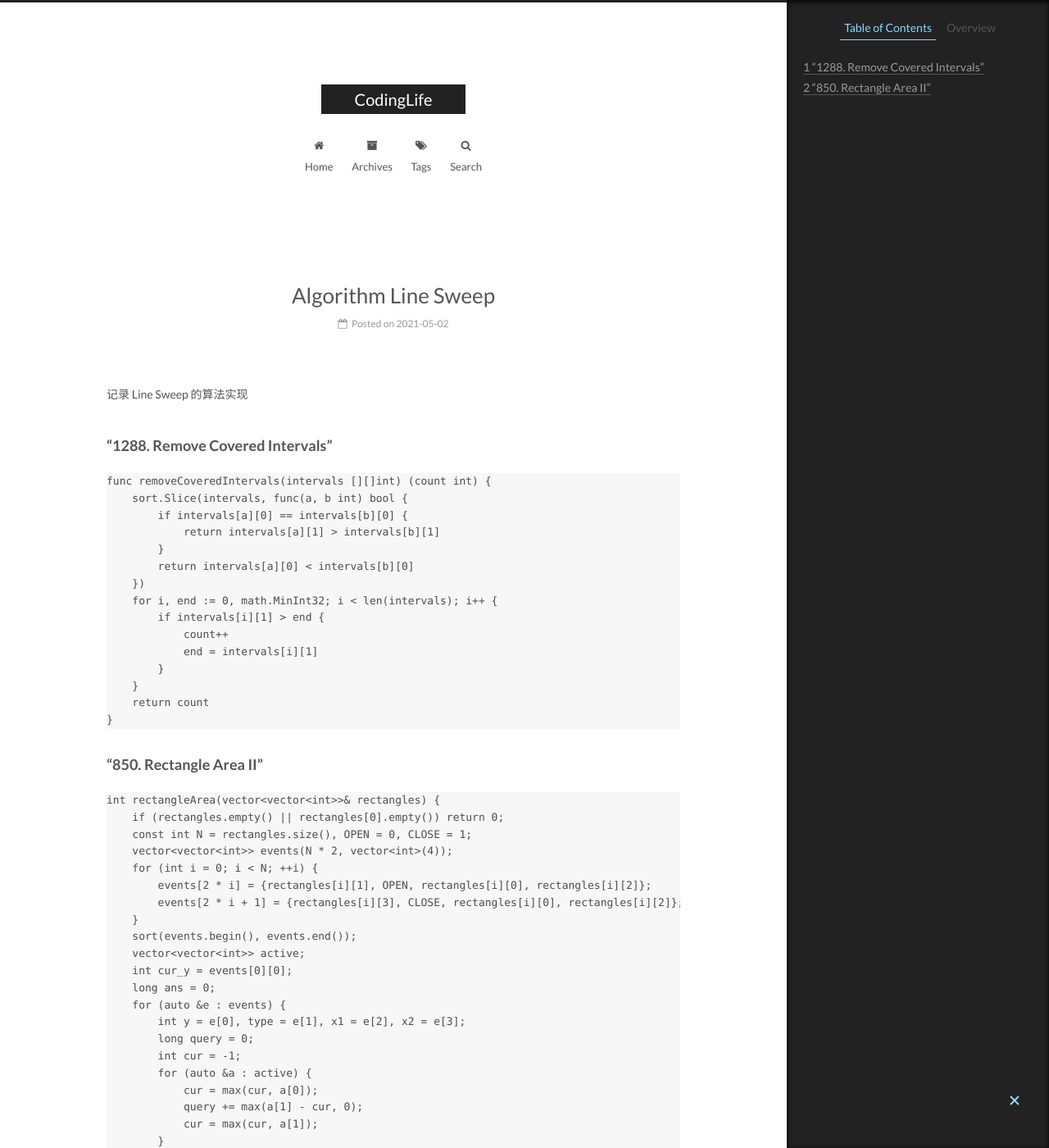
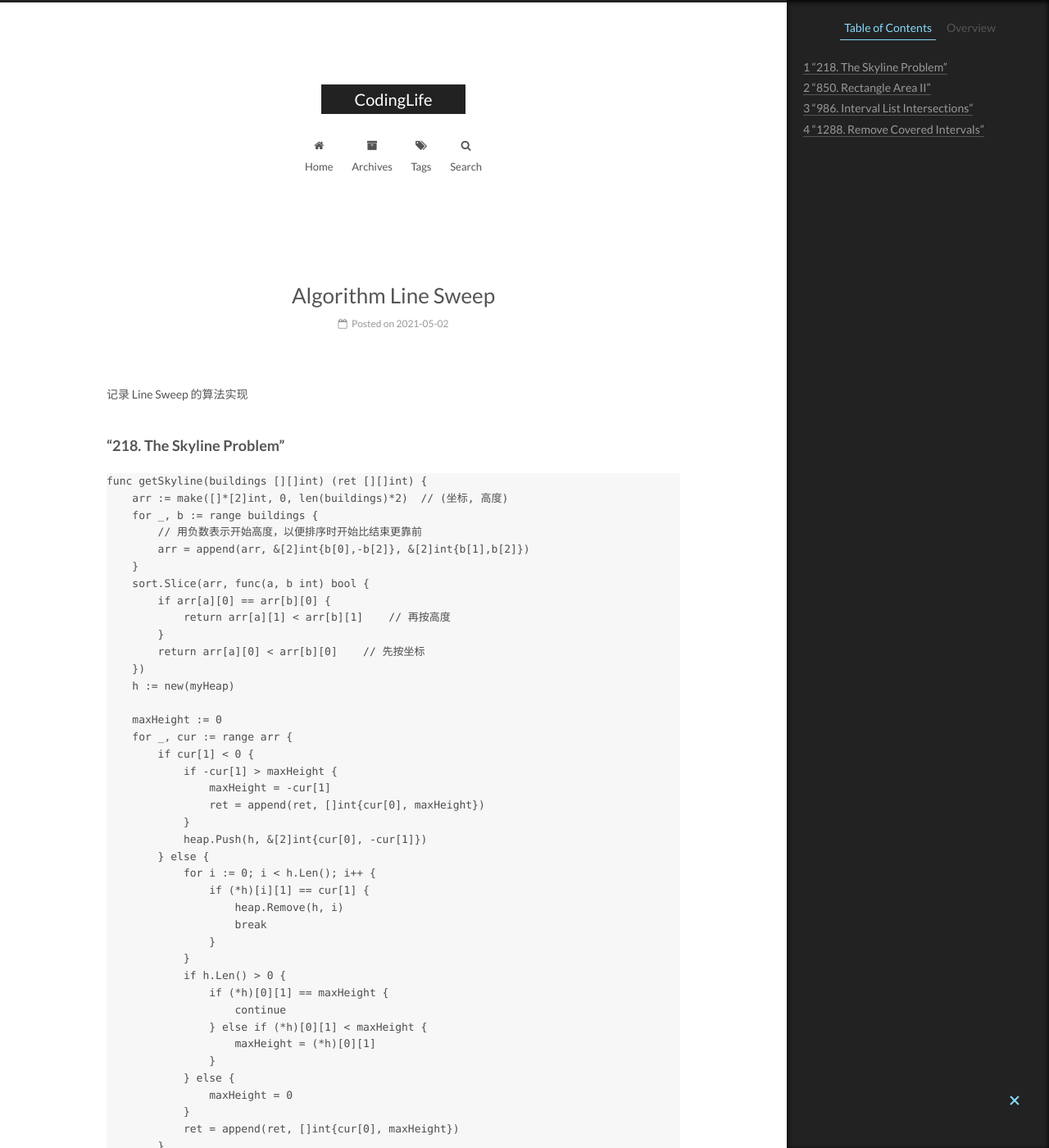
Before and after one commit to CodeHunter2006/CodeHunter2006.github.io, a Jekyll site: the page built from _posts/2021-05-02-Algorithm_LineSweep.md, in a window 1280 px wide and 1400 px high. Shown: the whole window at 82% size. Built offline with Jekyll 4.4.1, drawn with Linux system fonts in a browser that asks for light colours; some of the changed text lies outside the part shown.

Commit message:
[doc]: add contents.

````diff
--- a/_posts/2021-05-02-Algorithm_LineSweep.md
+++ b/_posts/2021-05-02-Algorithm_LineSweep.md
@@ -7,23 +7,65 @@ tags: Algorithm Leetcode
 
 记录 Line Sweep 的算法实现
 
-### "1288. Remove Covered Intervals"
+### "218. The Skyline Problem"
 
 ```Go
-func removeCoveredIntervals(intervals [][]int) (count int) {
-    sort.Slice(intervals, func(a, b int) bool {
-        if intervals[a][0] == intervals[b][0] {
-            return intervals[a][1] > intervals[b][1]
+func getSkyline(buildings [][]int) (ret [][]int) {
+    arr := make([]*[2]int, 0, len(buildings)*2)  // (坐标, 高度)
+    for _, b := range buildings {
+        // 用负数表示开始高度，以便排序时开始比结束更靠前
+        arr = append(arr, &[2]int{b[0],-b[2]}, &[2]int{b[1],b[2]})
+    }
+    sort.Slice(arr, func(a, b int) bool {
+        if arr[a][0] == arr[b][0] {
+            return arr[a][1] < arr[b][1]    // 再按高度
         }
-        return intervals[a][0] < intervals[b][0]
+        return arr[a][0] < arr[b][0]    // 先按坐标
     })
-    for i, end := 0, math.MinInt32; i < len(intervals); i++ {
-        if intervals[i][1] > end {
-            count++
-            end = intervals[i][1]
+    h := new(myHeap)
+
+    maxHeight := 0
+    for _, cur := range arr {
+        if cur[1] < 0 {
+            if -cur[1] > maxHeight {
+                maxHeight = -cur[1]
+                ret = append(ret, []int{cur[0], maxHeight})
+            }
+            heap.Push(h, &[2]int{cur[0], -cur[1]})
+        } else {
+            for i := 0; i < h.Len(); i++ {
+                if (*h)[i][1] == cur[1] {
+                    heap.Remove(h, i)
+                    break
+                }
+            }
+            if h.Len() > 0 {
+                if (*h)[0][1] == maxHeight {
+                    continue
+                } else if (*h)[0][1] < maxHeight {
+                    maxHeight = (*h)[0][1]
+                }
+            } else {
+                maxHeight = 0
+            }
+            ret = append(ret, []int{cur[0], maxHeight})
         }
     }
-    return count
+
+    return ret
+}
+
+type myHeap []*[2]int   // (坐标, 高度)
+func (p *myHeap) Len() int { return len(*p) }
+func (p *myHeap) Less(a, b int) bool {
+    return (*p)[a][1] > (*p)[b][1]
+}
+func (p *myHeap) Swap(a, b int) { (*p)[a], (*p)[b] = (*p)[b], (*p)[a] }
+func (p *myHeap) Push(x interface{}) { (*p) = append((*p), x.(*[2]int)) }
+func (p *myHeap) Pop() interface{} {
+    tmp := (*p)[len(*p)-1]
+    (*p) = (*p)[:len(*p)-1]
+    return tmp
 }
 ```
 
@@ -69,3 +111,80 @@ int rectangleArea(vector<vector<int>>& rectangles) {
     return ans;
 }
 ```
+
+### "986. Interval List Intersections"
+
+```Go
+// version 1
+func intervalIntersection(firstList [][]int, secondList [][]int) (ret [][]int) {
+    type changePoint struct {
+        pos int
+        action bool // false end; true start
+    }
+    allActions := make([]*changePoint, 0, len(firstList)*2 + len(secondList)*2)
+    for _, v := range firstList {
+        allActions = append(allActions, &changePoint{v[0], true}, &changePoint{v[1], false})
+    }
+    for _, v := range secondList {
+        allActions = append(allActions, &changePoint{v[0], true}, &changePoint{v[1], false})
+    }
+
+    sort.Slice(allActions, func(a, b int) bool {
+        if allActions[a].pos == allActions[b].pos {
+            return allActions[a].action
+        }
+        return allActions[a].pos < allActions[b].pos
+    })
+
+    for i, count, lastStart := 0, 0, 0; i < len(allActions); i++ {
+        if allActions[i].action {
+            count++
+            lastStart = allActions[i].pos
+        } else {
+            if count > 1 {
+                ret = append(ret, []int{lastStart, allActions[i].pos})
+            }
+            count--
+        }
+    }
+    return ret
+}
+```
+
+```Go
+// version 2
+func intervalIntersection(firstList [][]int, secondList [][]int) (ret [][]int) {
+    for i, j := 0, 0; i < len(firstList) && j < len(secondList); {
+        low, high := max(firstList[i][0], secondList[j][0]), min(firstList[i][1], secondList[j][1])
+        if low <= high {
+            ret = append(ret, []int{low, high})
+        }
+        if firstList[i][1] < secondList[j][1] {
+            i++
+        } else {
+            j++
+        }
+    }
+    return ret
+}
+```
+
+### "1288. Remove Covered Intervals"
+
+```Go
+func removeCoveredIntervals(intervals [][]int) (count int) {
+    sort.Slice(intervals, func(a, b int) bool {
+        if intervals[a][0] == intervals[b][0] {
+            return intervals[a][1] > intervals[b][1]
+        }
+        return intervals[a][0] < intervals[b][0]
+    })
+    for i, end := 0, math.MinInt32; i < len(intervals); i++ {
+        if intervals[i][1] > end {
+            count++
+            end = intervals[i][1]
+        }
+    }
+    return count
+}
+```
````
Also changed, not shown: _posts/2019-12-28-Go_Package.md (+3 -1 lines), _posts/2020-12-20-Algorithm_Tips.md (+20 -0 lines), _posts/2020-12-27-LeetCode_Question_Category.md (+29 -0 lines).
